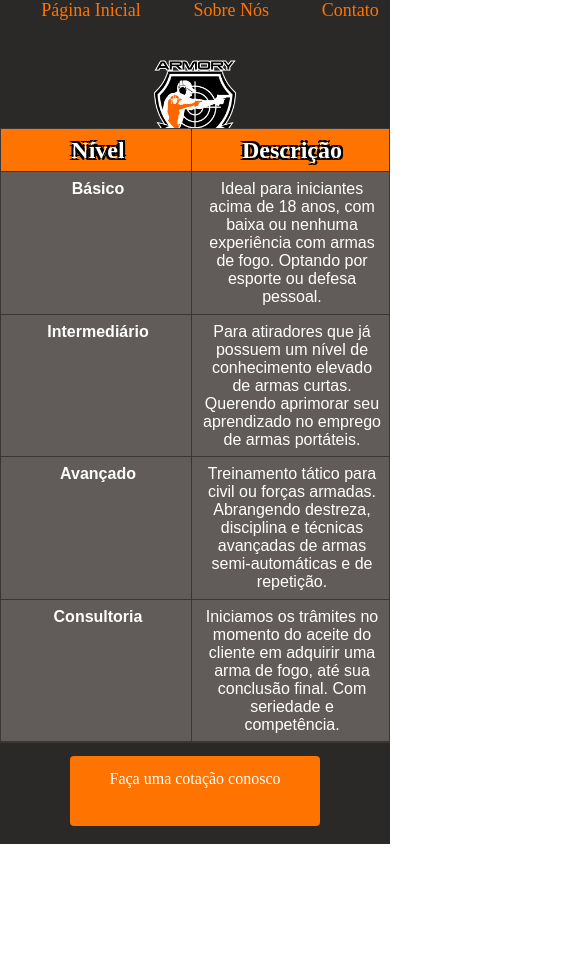
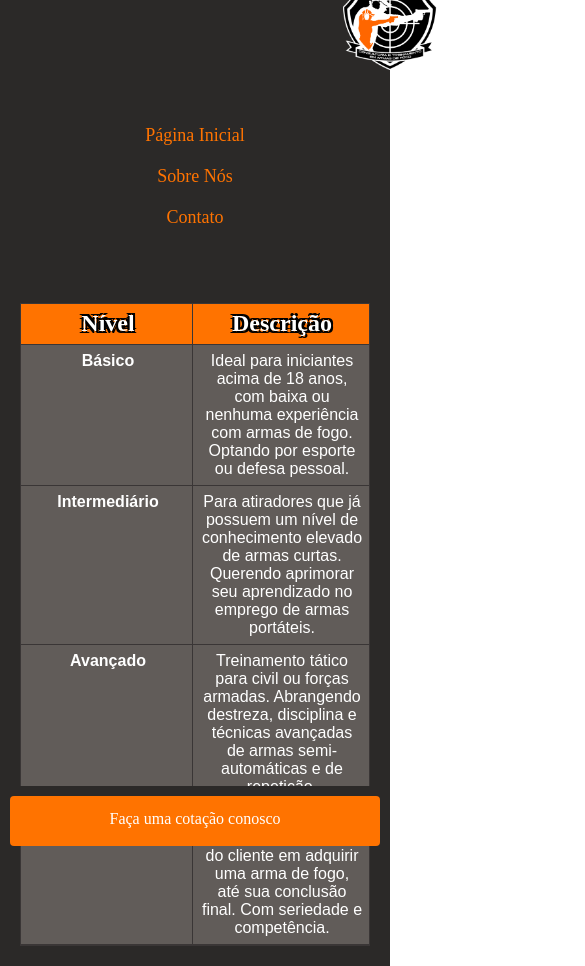
Before and after one commit to fabiogarbato/Armory, a React (Create React App) app: page /tabela in a window 390 px wide. Shown: the whole page, 585 px wide, since content can reach past the window. Before the commit the page ends 844 px from the top, so only its background shows below. Built offline with nearby package versions, Linux system fonts and the light colour scheme; a web font is replaced by a local one.

Commit message:
Criação da Responsividade da tela de Tabelas

```diff
--- a/src/pages/Tabela/tabelaCursos.css
+++ b/src/pages/Tabela/tabelaCursos.css
@@ -98,11 +98,74 @@
   cursor: pointer;
   font-family: korataki, serif;
   transition: transform 0.2s;
-   text-align: center;
-   line-height: 25px;
+  text-align: center;
+  line-height: 25px;
 }
 
 .botao_contato:hover {
   background-color: rgb(197, 106, 31);
   transform: scale(1.1);
 }
+
+@media screen and (max-width: 800px) {
+
+  .container {
+    min-height: 100vh;
+    width: 100%;
+    background-color: #2b2928;
+    display: flex;
+    flex-direction: row;
+    align-items: center;
+    justify-content: center;
+    text-align: center;
+  }
+
+  .text-Container-header {
+    flex-direction: column;
+    align-items: center;
+    margin-left: 0;
+    width: 100%;
+    padding: 0 20px;
+  }
+
+  .menu-button {
+    margin-right: 0;
+    margin-top: 20px;
+    width: 100%;
+  }
+
+  .img_logo {
+    width: auto;
+    height: 100px;
+    right: 0;
+    top: 20px;
+    position: relative;
+    margin-right: 0;
+    margin-bottom: 5px;
+  }
+
+  .custom-table {
+    overflow-x: auto;
+    margin-top: 75%;
+  }
+
+  .Table-Content-container {
+    max-width: 100%;
+    margin-top: 20px;
+    padding: 20px;
+  }
+
+  .contact_button_container {
+    position: fixed;
+    bottom: 0;
+    width: 100%;
+    height: 50px;
+    background-color: #2b2928;
+    text-align: center;
+  }
+
+  .botao_contato {
+    width: 100%;
+    height: 50px;
+  }
+}
```
